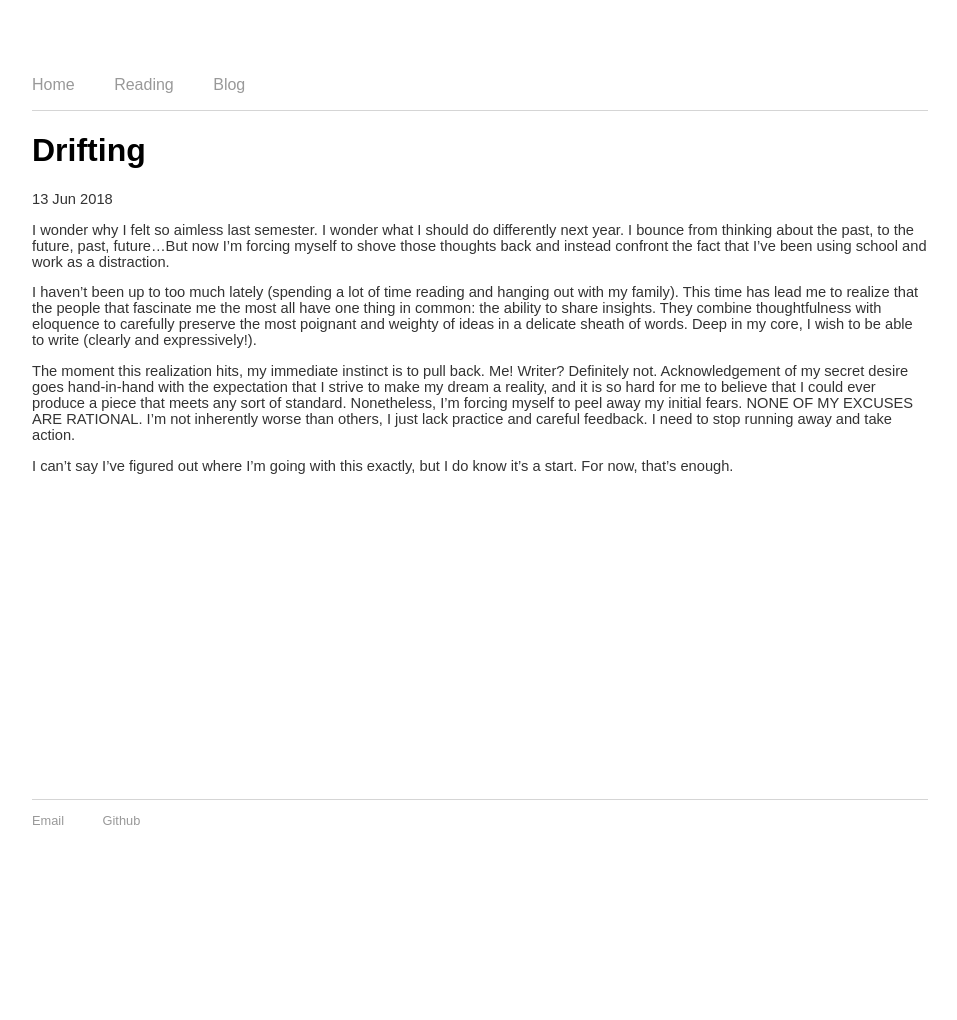
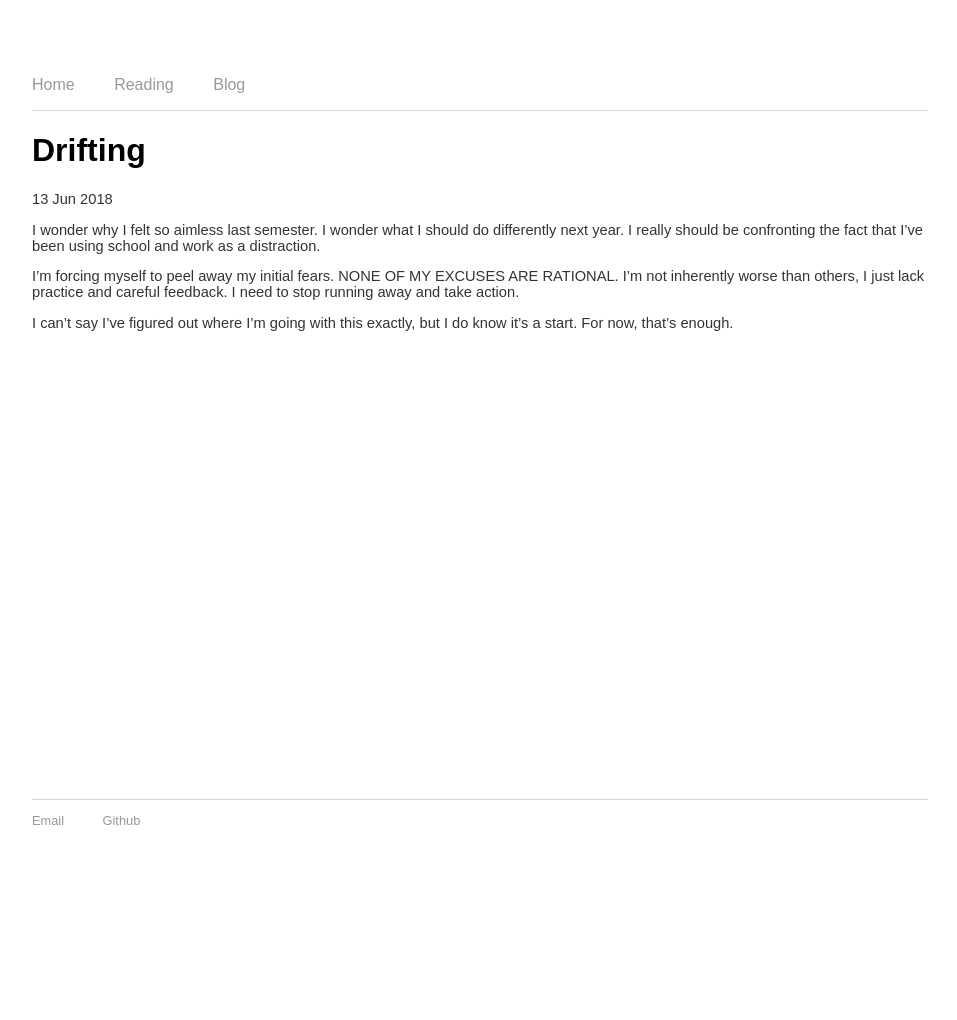
Before and after one commit to lucytyuan/lucytyuan.github.io, a Jekyll site: the page built from _posts/2018-06-13-drifting.md, in a window 1280 px wide. Shown: the whole page, without its empty margins (160-1117 px from the left). Built offline with Jekyll 4.4.1, drawn with Linux system fonts in a browser that asks for light colours.

Commit message:
Update 2018-06-13-drifting.md

```diff
--- a/_posts/2018-06-13-drifting.md
+++ b/_posts/2018-06-13-drifting.md
@@ -4,10 +4,8 @@ title: "Drifting"
 date: 2018-06-13
 ---
 
-I wonder why I felt so aimless last semester. I wonder what I should do differently next year. I bounce from thinking about the past, to the future, past, future...But now I'm forcing myself to shove those thoughts back and instead confront the fact that I’ve been using school and work as a distraction.
+I wonder why I felt so aimless last semester. I wonder what I should do differently next year. I really should be confronting the fact that I’ve been using school and work as a distraction.
 
-I haven't been up to too much lately (spending a lot of time reading and hanging out with my family). This time has lead me to realize that the people that fascinate me the most all have one thing in common: the ability to share insights. They combine thoughtfulness with eloquence to carefully preserve the most poignant and weighty of ideas in a delicate sheath of words. Deep in my core, I wish to be able to write (clearly and expressively!).
-
-The moment this realization hits, my immediate instinct is to pull back. Me! Writer? Definitely not. Acknowledgement of my secret desire goes hand-in-hand with the expectation that I strive to make my dream a reality, and it is so hard for me to believe that I could ever produce a piece that meets any sort of standard. Nonetheless, I'm forcing myself to peel away my initial fears. NONE OF MY EXCUSES ARE RATIONAL. I'm not inherently worse than others, I just lack practice and careful feedback. I need to stop running away and take action.
+I'm forcing myself to peel away my initial fears. NONE OF MY EXCUSES ARE RATIONAL. I'm not inherently worse than others, I just lack practice and careful feedback. I need to stop running away and take action.
 
 I can’t say I’ve figured out where I’m going with this exactly, but I do know it’s a start. For now, that’s enough.
```
